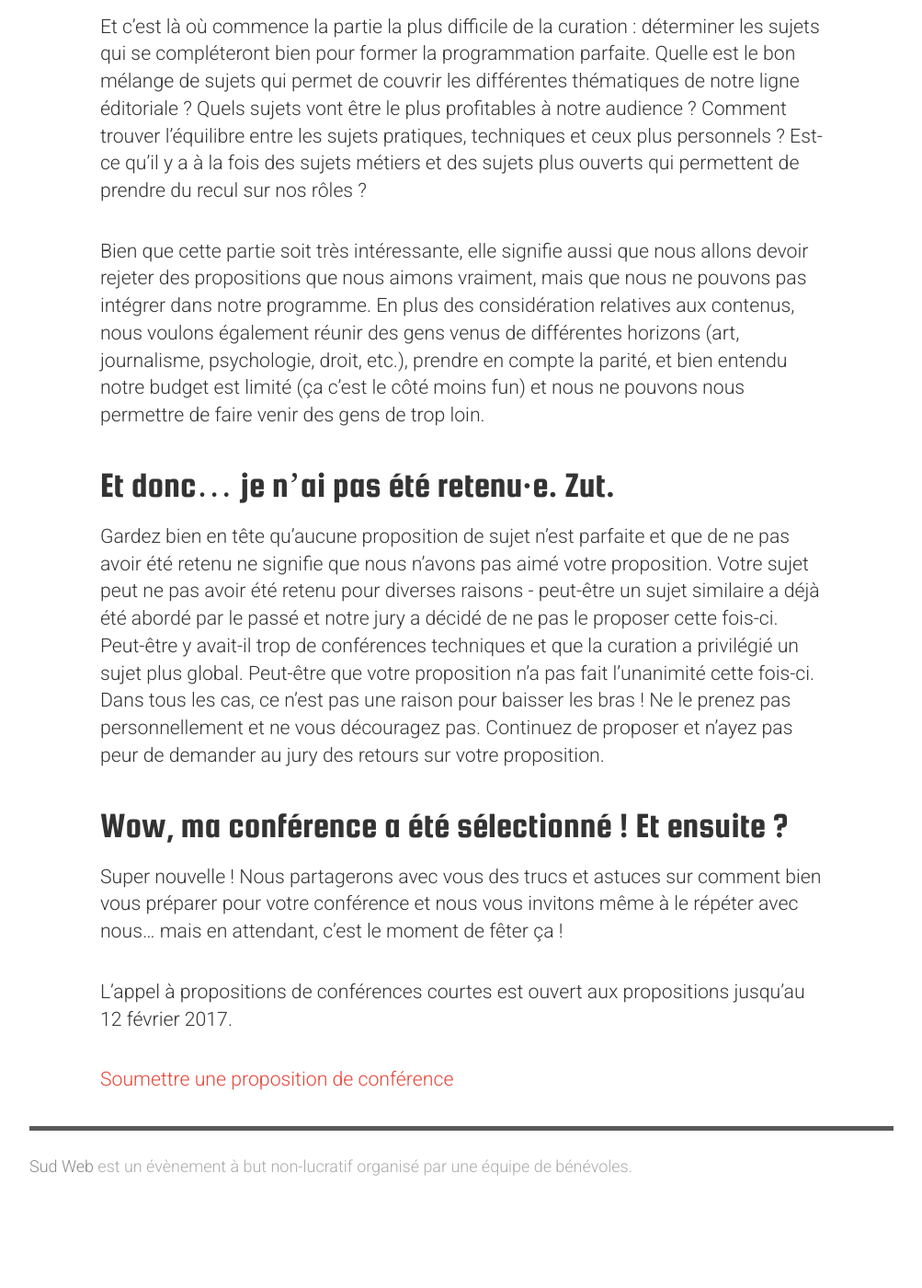
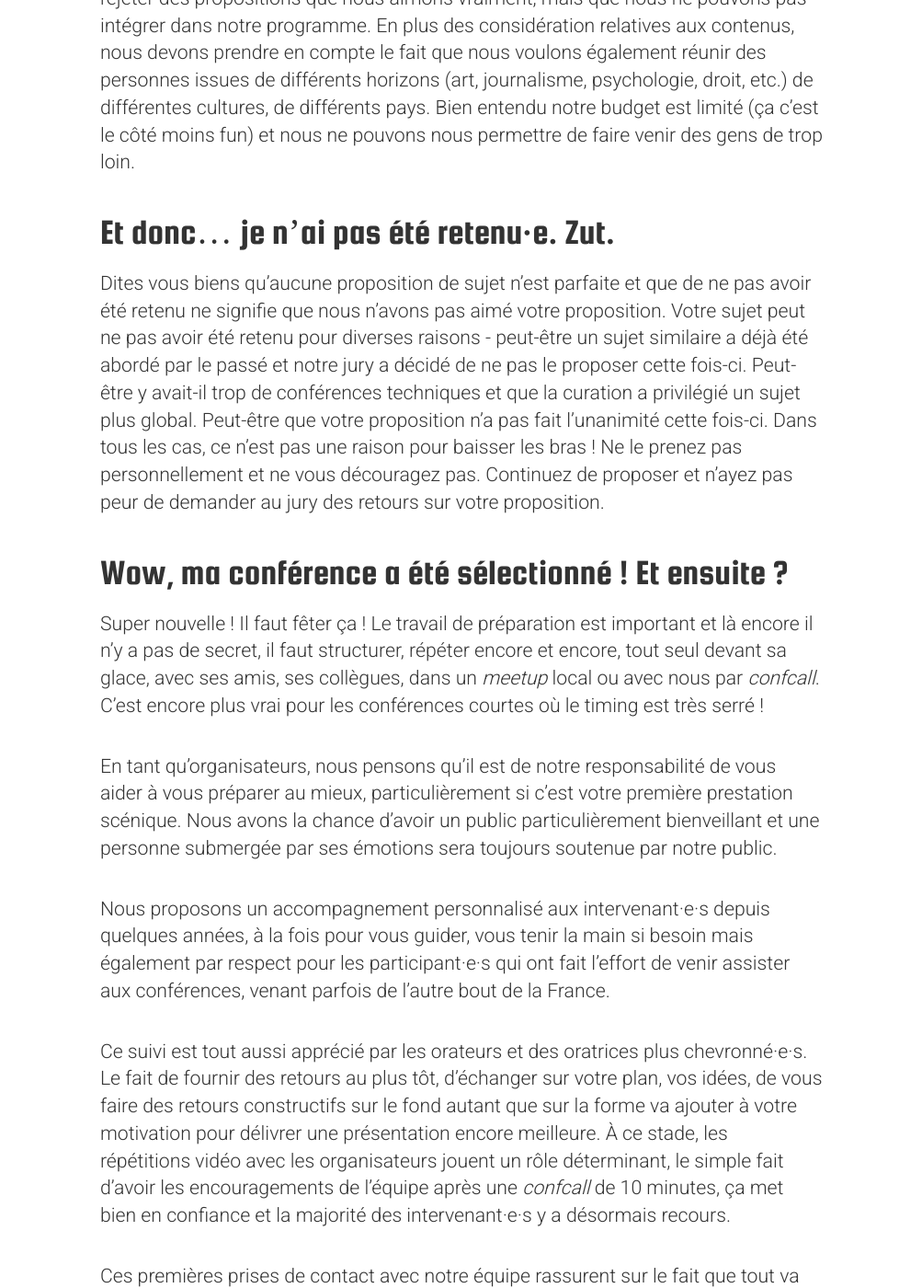
Before and after one commit to sudweb/blog, a Jekyll site: the page built from _posts/2017-01-04-soumettre-une-bonne-proposition-de-sujet-a-une-conference.md, in a window 1280 px wide and 1400 px high, scrolled down 8286 px. Shown: the whole window at 92% size, without its empty margins (138-1141 px from the left). Built offline with Jekyll 4.4.1, drawn with Linux system fonts in a browser that asks for light colours; comment, search, counter and statistics services are not loaded; before the commit the page ends 9596 px from its top, so only the background shows below that; some of the changed text lies outside the part shown.

Commit message:
Corrections

```diff
--- a/_posts/2017-01-04-soumettre-une-bonne-proposition-de-sujet-a-une-conference.md
+++ b/_posts/2017-01-04-soumettre-une-bonne-proposition-de-sujet-a-une-conference.md
@@ -10,17 +10,17 @@
 image: "/assets/images/stefanie.jpg"
 ---
 
-Les événements comme Sud Web ont besoin de bonnes conférences pour combler les attentes du public. Nous sommes actuellement en plein milieu de [l'appel à orateur·rice·s](https://sudweb.fr/2017/appel-a-sujets/), aussi après m'être très inspiré de [l'article de Kristina Schneider de CSSconf EU](http://2014.cssconf.eu/news/how-to-write-a-great-talk-proposal-for-a-tech), je vous propose de passer en revue tous les éléments à considérer pour vous aider à mettre toutes les chances de votre côté pour nous convaincre de vous ajouter au programme.
+Les événements comme Sud Web ont besoin de bonnes conférences pour combler les attentes du public. Nous sommes actuellement en plein milieu de [l'appel à sujets](https://sudweb.fr/2017/appel-a-sujets/), aussi après m'être très inspiré de [l'article de Kristina Schneider de CSSconf EU](http://2014.cssconf.eu/news/how-to-write-a-great-talk-proposal-for-a-tech), je vous propose de passer en revue tous les éléments à considérer pour vous aider à mettre toutes les chances de votre côté pour nous convaincre de vous ajouter au programme.
 
 {% include figure.html name="stefanie.jpg" caption="Stefanie Posavec à Sud Web 2016" %}
 
-Vous avez regardé un nombre incalculable de présentations en ligne. Vous avez écrit un ou plusieurs billets de blog. Vous êtes allé(e) à un meetup local et vous y avez même peut-être donné une présentation. Vous êtes allé(e) à des conférences, vous avez observé les gens partager leurs connaissances, leurs histoires (ou leurs échecs) sur scène — et vous vous dites : c'est moi qui devrais être là ! J'ai des choses à dire !
+Vous avez regardé un nombre incalculable de présentations en ligne. Vous avez écrit un ou plusieurs billets de blog. Vous êtes allé·e à un meetup local et vous y avez même peut-être donné une présentation. Vous êtes allé·e à des conférences, vous avez observé les gens partager leurs connaissances, leurs histoires (ou leurs échecs) sur scène — et vous vous dites : c'est moi qui devrais être là ! J'ai des choses à dire !
 
-C'est aussi ce que nous pensons ! A Sud Web, nous aimons les nouvelles têtes, les sujets différents qui parlent d'humains, d'expérience, de pratique. C'est pourquoi vous pouvez vous lancer et nous allons vous aider ! Après 6 éditions, nous sommes bien placés pour vous dire comment écrire une proposition de sujet convaincante qui vous aidera à briguer les scènes des grandes conférences.
+C'est aussi ce que nous pensons ! Il est temps de commencer à préparer vos sujets pour les conférences qui arrivent. Après six éditions, nous sommes bien placés pour vous dire comment écrire une proposition de sujet convaincante qui vous aidera à briguer les scènes des grandes conférences.
 
 ## Choisissez bien votre sujet
 
-Vous avez trouvé une conférence spécialisée dans votre domaine qui recherche des personnes avec vos connaissances. Vous avez appris quelque chose d'utile lors de votre dernier projet, vous avez passé du temps à faire des recherches et à comparer les nouvelles méthodes pour résoudre un problème ou vous avez simplement codé une démo marrante bien barrée. Et malgré cela vous ne savez toujours pas très bien comment dégager un sujet à partir de ce que vous savez.
+Vous avez trouvé une conférence spécialisée dans votre domaine qui recherche des personnes avec vos connaissances. Vous avez appris quelque chose d'utile lors de votre dernier projet, vous avez passé du temps à faire des recherches et à comparer de nouvelles méthodes pour résoudre un problème ou vous avez simplement codé une démo marrante et bien barrée. Et malgré cela vous ne savez toujours pas très bien comment dégager un sujet à partir de ce que vous savez.
 
 Essayez de vous mettre dans la peau d'un participant et demandez vous :
 
@@ -39,69 +39,65 @@
 
 Il est difficile de savoir si votre sujet sera bien adapté au temps prévu et comment l'audience réagira à votre propos. Il n'y a qu'une solution pour cela : allez à des événements et demandez leur ressenti aux personnes présentes. Assistez à des conférences, demandez leur avis aux oratrices et aux orateurs que vous croiserez et commencez à faire vous-même des présentations dans les événements locaux.
 
-## Regarder des conférences en ligne
+## Regardez des conférences en ligne
 
 Si vous ne pouvez pas vous rendre à une conférence ou qu'il n'y a pas d'événements dans votre région : regardez des conférences en ligne. Il y a de super conférences données par des gens géniaux que vous pourrez retrouver en ligne, souvent [gratuitement](https://vimeo.com/sudweb). Vous apprendrez à aborder un sujet avec des approches et des angles différents et cela vous donnera des idées sur comment vous pourriez raconter _votre_ histoire.
 
 ## Demandez aux organisateurs
 
-Si vous n'êtes toujours pas sûr·e de comment cadrer votre sujet, envoyez un tweet ou un email aux organisateurs : "Hé, j'aimerais parler de tel sujet à votre conférence et je voudrais m'assurer que vous jugez que c'est intéressant pour votre audience." Si votre sujet a besoin de quelques ajustements, s'il est trop spécifique ou trop généraliste ou simplement ne convient pas, les organisateurs vous le feront savoir. Bonus : en prenant contact avec eux, vous faites la démonstration que ça vous tient à cœur.
+Si vous n'êtes toujours pas sûr·e de comment cadrer votre sujet, envoyez un tweet ou un email aux organisateurs : _"Hé, j'aimerais parler de tel sujet à votre conférence et je voudrais m'assurer que vous jugez que c'est intéressant pour votre audience."_ Si votre sujet a besoin de quelques ajustements, s'il est trop spécifique ou trop généraliste ou simplement ne convient pas, les organisateurs vous le feront savoir. Bonus : en prenant contact avec eux, vous faites la démonstration que ça vous tient à cœur.
 
-## Traduire votre sujet en un titre et une description
+## Traduisez votre sujet en un titre et une description
 
 OK, maintenant vous savez de quoi vous voulez parler. Prochaine étape : traduire tout ça en une description courte et percutante. Un résumé qui sort du lot et qui convainc le jury que non seulement votre sujet c'est du solide, mais qu'il va informer, amuser voire même étonner les participants !
 
 > Lorsque vous rédigez une proposition de sujet, vous essayez de convaincre des gens de passer 30 minutes à vous écouter - [Sarah Mei](http://www.sarahmei.com/blog/2014/04/07/what-your-conference-proposal-is-missing/)
 
-_À Sud Web, nous faisons des 20 minutes et des 5 minutes, [ce dernier format est un vrai challenge](https://vimeo.com/album/3731396), à la fois court à présenter et long à préparer : il s'agit de présenter une idée qui pourra faire office de réflexion le lendemain en atelier ou lundi lors du retour au bureau._
-
 ## Les choses à faire :
 
 * Répondre aux questions de base : de quoi parle votre conférence ? À qui est-elle destinée (experts, débutants…) ? Que vont apprendre les personnes présentes ?
 * Facilitez la catégorisation de votre sujet : employez des mots qui vont permettre de caser facilement votre talk dans une catégorie, par exemple pour Sud Web : projet, design, culture, retour d'expérience, développement personnel, etc.
-* Utilisez des mots et des phrases qui sortent du lot : spécialement dans le cas où le vote des sujets se fait à l'aveugle (le jury ne verra pas votre nom), votre sujet sera abordé de cette façon : "Vous avez lu `Sprint review en marinière` ? Ça a l'air marrant !" Grâce à une approche légèrement décalée et un choix de mots inhabituels, vous faites preuve d'humour et vous rendez votre proposition tout de suite mémorable.
+* Utilisez des mots et des phrases qui sortent du lot : spécialement dans le cas où le vote des sujets se fait à l'aveugle (le jury ne voit pas votre nom lors de la première lecture), votre sujet sera abordé de cette façon : _"Vous avez lu `Sprint review en marinière` ? Ça a l'air marrant !"_ Grâce à une approche légèrement décalée et un choix de mots inhabituels, vous faites preuve d'humour et vous rendez votre proposition tout de suite mémorable.
 * Soyez interdisciplinaire et proposez un angle original : en 2016 le sujet de Marion Lambert sur [le web dans le monde agricole](https://vimeo.com/170005231) s'est détaché du lot, nous étions curieux de la relation entre ces deux domaines.
-* Faites le show : précisez que vous allez utiliser des démos super cool, que vous avez des exemples sensationnels, de chouettes slides, [ou une guitare !](https://vimeo.com/album/3731396/video/136425050).
-* Montrez votre enthousiasme : au final, le jury recherche le talk qui va faire applaudir les participants. Si vous êtes passionné(e) par votre sujet, vous allez sûrement transmettre cette passion aux personnes présentes.
-* Relisez bien ! Appliquez-vous dans la rédaction et évitez les négligences et les fautes. C'est comme quand vous postulez pour un job, les fautes et les maladresses vous reléguerons en bas de la pile, voire vous élimineront. Le truc simple qui marche bien : demandez à un ami de vous relire.
-* Faites justement appel à un ou des amis : que ce soit pour vous relire (comme écrit ci-dessus) mais également pour savoir si votre proposition est compréhensible. Nous avons parfois des sujets proposés qui semblent intéressants mais dont la description est on ne peut plus "cryptique".
+* Faites le show : précisez que vous allez utiliser des démos super cool — [avec une guitare !](https://vimeo.com/album/3731396/video/136425050) — que vous avez des exemples sensationnels, de chouettes slides.
+* Montrez votre enthousiasme : au final, le jury recherche le talk qui va faire applaudir les participants. Si vous êtes passionné·e par votre sujet, vous allez sûrement transmettre cette passion aux personnes présentes.
+* Relisez bien ! Appliquez-vous dans la rédaction et évitez les négligences et les fautes. C'est comme quand vous postulez pour un job, les fautes et les maladresses vous reléguerons en bas de la pile, voire vous élimineront. Le truc simple qui marche bien : demandez à un ami de vous relire. Ça vous permettra de tester également que votre proposition est comprehensible de tous.
 * Voyez grand — essayez de repenser votre sujet à plus grande échelle : quelle est la pertinence de votre sujet pour l'ensemble de la communauté ? En quoi est-ce bénéfique et responsabilisant pour les autres ? Comment les choses étaient-elles gérées avant, maintenant et que pourrait-il se passer dans le futur ?
 
-> Je ne veux pas savoir à quel point votre présentation sera excellente. Quel est votre point de vue ? Donnez-moi un avant-goût. Je veux le plat, pas le menu — [Noah Slater](https://twitter.com/nslater/status/464137432183869440)
+> Je ne veux pas savoir à quel point votre présentation sera excellente. Quel est votre point de vue ? Donnez-moi un avant-goût. Je veux le plat de résistance, pas le menu — [Noah Slater](https://twitter.com/nslater/status/464137432183869440)
 
-Il y a également un certain nombre de choses que vous devriez éviter :
+Il y a également un certain nombre de choses que vous devriez éviter.
 
-## Les choses à ne pas faire :
+## Les choses à ne pas faire
 
 * Ne laissez pas traîner des mots qui vont tempérer votre message, comme 'peut-être', 'parfois', etc. Ayez confiance en vous !
 * Évitez les affirmations définitives si vous n'avez pas de données pour les appuyer. Ajustez votre propos en conséquence.
 * Ne vous forcez pas à utiliser un ton qui n'est pas le vôtre. Ne faites pas de blagues si ce n'est pas votre truc, à l'inverse ne soyez pas trop académique si vous ne parlez pas ainsi.
 * Ne venez pas vendre votre produit, la plupart des conférences ne sont pas des écrans de pubs et le public n'aime d'ailleurs pas ça. Si vous souhaitez faire un retour d'expérience sur votre société, enthousiasmez l'audience avec vos idées et vos découvertes. Si vous faites ça bien, vous gagnerez par la même occasion le respect et l'intérêt pour votre société.
-* Ne soyez pas offensif ou virulent : avoir une opinion contradictoire c'est bien du moment que vous évitez de manquer de respect aux méthodes, aux outils ou aux approches concurrents.
+* Ne soyez pas offensif ou virulent : avoir une opinion contradictoire c'est bien du moment que vous évitez de manquer de respect aux méthodes, aux outils ou aux approches concurrentes.
 _Préférez montrer que vous connaissez les avantages et les inconvénients des deux solutions et que vous pouvez en parler de manière respectueuse._
 
 ## Mais je ne peux pas faire de conférence parce que…
 
-Il y a une multitudes de raisons qui retiennent les gens de proposer un sujet alors qu'ils ont de bonnes idées à partager. Voici une partie des inquiétudes dont nous avons eu vent et comment nous y avons répondu :
+Il y a une multitudes de raisons qui retiennent les gens de proposer un sujet alors qu'ils ont de bonnes idées à partager. Voici une partie des inquiétudes qu'on nous a confié et comment nous y avons répondu :
 
-> La langue parlée à la conférence n'est pas ma langue maternelle _aka "I don't speak French"_
+> La langue parlée à la conférence n'est pas ma langue maternelle
 
 _Don't worry if you don't speak French, we welcome English talks as well. Our audience mainly understands English, and it's a good way to learn anyway._
 
-Nous acceptons les présentations en français et en anglais. Les premières années, nous assurions  une traduction simultanée et nous nous sommes rendus compte petit à petit qu'une infime partie du public avait vraiment besoin de casque de traduction. Comme dans beaucoup d'autres domaines, l'anglais est la langue par défaut, aussi nous ne voyons aucun inconvénient à proposer un nombre réduit de conférences en anglais. Ne vous inquiétez pas, votre message passera aussi par vos exemples, votre façon d'être, pas besoin de parler français pour cela.
+Nous acceptons les présentations en français et en anglais. Les premières années, nous assurions une traduction simultanée et nous nous sommes rendus compte petit à petit qu'une infime partie du public avait vraiment besoin de casque de traduction. Comme dans beaucoup d'autres domaines, l'anglais est la langue par défaut, aussi nous ne voyons aucun inconvénient à proposer un nombre réduit de conférences en anglais. Ne vous inquiétez pas, votre message passera aussi par vos exemples, votre façon d'être, pas besoin de parler français pour cela.
 
 > Je n'ai jamais pris la parole en public
 
-Et vous n'êtes pas la seule personne dans ce cas ! Tout le monde doit bien commencer un jour. Comme pour tout, la prise de parole s'améliore avec la pratique, cependant il est vraiment possible de faire une bonne conférence du premier coup. Les organisateurs de conférences adorent découvrir de nouveau talents ! Par exemple [Pablo Pernot](https://vimeo.com/37694674), [Agnès Haasser](https://vimeo.com/69882988), [Thibault Jouannic](https://vimeo.com/49449218) et beaucoup d'autres ont présenté leur première conférence à Sud Web et ils ont épaté tout le monde.
+Et vous n'êtes pas la seule personne dans ce cas ! Tout le monde doit bien commencer un jour. Comme pour tout, la prise de parole s'améliore avec la pratique, cependant il est vraiment possible de faire une bonne conférence du premier coup. Les organisateurs de conférences adorent découvrir de nouveau talents ! Par exemple [Pablo Pernot](https://vimeo.com/37694674), [Laetita Phan](https://vimeo.com/137741451), [Thibault Jouannic](https://vimeo.com/49449218) et beaucoup d'autres ont présenté leur première conférence à Sud Web et ils ont épaté tout le monde.
 
 {% include figure.html name="imposter-syndrom.jpg" caption="Le fameux syndrome de l'imposteur" %}
 
 > Je ne suis pas vraiment un expert / une rockstar / une licorne
 
-Si vous avez bien préparé votre intervention, que vous avez passé des heures à faire des recherches sur votre sujet, il est très peu probable que quiconque dans l'audience ait passé autant de temps sur ce même sujet. Soyons honnête, de combien de temps disposez-vous vraiment avec un emploi de temps hyper-chargé pour vous intéresser en profondeur à un sujet qui vous intéresse ? Vous serez l'expert dans la salle sur votre sujet, gardez bien ça en tête. Et pour ce qui est des licornes : ce sont des créatures mythologiques, elles n'existent pas vraiment :)
-_Fait important à noter : si vous êtes retenu(e), notre équipe vous aidera à préparer et répéter votre sujet._
+Si vous avez bien préparé votre intervention, que vous avez passé des heures à faire des recherches sur votre sujet, il est très peu probable que quiconque dans l'audience ait passé autant de temps sur ce même sujet. Soyons honnête, de combien de temps disposez-vous vraiment avec un emploi de temps hyper-chargé pour vous plonger en profondeur dans un sujet qui vous intéresse ? Vous serez l'expert dans la salle sur votre sujet, gardez cela bien en tête. Et pour ce qui est des licornes : ce sont des créatures mythologiques, elles n'existent pas vraiment :)
 
-## Un coup d'œil en coulisses… que voit un jury de conférence quand il lit les propositions ?
+## Aperçu des coulisses… que voit un jury de conférence quand il lit les propositions ?
 
 L'année dernière Sud Web a reçu 92 propositions de sujets. Cela n'a rien d'exceptionnel, des conférences comme Paris-Web ou Mix-it doivent en recevoir bien plus !
 
@@ -119,17 +115,26 @@
 
 Et c'est là où commence la partie la plus difficile de la curation : déterminer les sujets qui se compléteront bien pour former la programmation parfaite. Quelle est le bon mélange de sujets qui permet de couvrir les différentes thématiques de notre ligne éditoriale ?  Quels sujets vont être le plus profitables à notre audience ? Comment trouver l'équilibre entre les sujets pratiques, techniques et ceux plus personnels ?  Est-ce qu'il y a à la fois des sujets métiers et des sujets plus ouverts qui permettent de prendre du recul sur nos rôles ?
 
-Bien que cette partie soit très intéressante, elle signifie aussi que nous allons devoir rejeter des propositions que nous aimons vraiment, mais que nous ne pouvons pas intégrer dans notre programme. En plus des considération relatives aux contenus, nous voulons également réunir des gens venus de différentes horizons (art, journalisme, psychologie, droit, etc.), prendre en compte la parité, et bien entendu notre budget est limité (ça c'est le côté moins fun) et nous ne pouvons nous permettre de faire venir des gens de trop loin.
+Bien que cette partie soit très intéressante, elle signifie aussi que nous allons devoir rejeter des propositions que nous aimons vraiment, mais que nous ne pouvons pas intégrer dans notre programme. En plus des considération relatives aux contenus, nous devons prendre en compte le fait que nous voulons également réunir des personnes issues de différents horizons (art, journalisme, psychologie, droit, etc.) de différentes cultures, de différents pays. Bien entendu notre budget est limité (ça c'est le côté moins fun) et nous ne pouvons nous permettre de faire venir des gens de trop loin.
 
 ## Et donc… je n'ai pas été retenu·e. Zut.
 
-Gardez bien en tête qu'aucune proposition de sujet n'est parfaite et que de ne pas avoir été retenu ne signifie que nous n'avons pas aimé votre proposition. Votre sujet peut ne pas avoir été retenu pour diverses raisons - peut-être un sujet similaire a déjà été abordé par le passé et notre jury a décidé de ne pas le proposer cette fois-ci. Peut-être y avait-il trop de conférences techniques et que la curation a privilégié un sujet plus global. Peut-être que votre proposition n'a pas fait l'unanimité cette fois-ci. Dans tous les cas, ce n'est pas une raison pour baisser les bras ! Ne le prenez pas personnellement et ne vous découragez pas. Continuez de proposer et n'ayez pas peur de demander au jury des retours sur votre proposition.
+Dites vous biens qu'aucune proposition de sujet n'est parfaite et que de ne pas avoir été retenu ne signifie que nous n'avons pas aimé votre proposition. Votre sujet peut ne pas avoir été retenu pour diverses raisons - peut-être un sujet similaire a déjà été abordé par le passé et notre jury a décidé de ne pas le proposer cette fois-ci. Peut-être y avait-il trop de conférences techniques et que la curation a privilégié un sujet plus global. Peut-être que votre proposition n'a pas fait l'unanimité cette fois-ci. Dans tous les cas, ce n'est pas une raison pour baisser les bras ! Ne le prenez pas personnellement et ne vous découragez pas. Continuez de proposer et n'ayez pas peur de demander au jury des retours sur votre proposition.
 
 ## Wow, ma conférence a été sélectionné ! Et ensuite ?
 
-Super nouvelle ! Nous partagerons avec vous des trucs et astuces sur comment bien vous préparer pour votre conférence et nous vous invitons même à le répéter avec nous… mais en attendant, c'est le moment de fêter ça !
+Super nouvelle ! Il faut fêter ça ! Le travail de préparation est important et là encore il n'y a pas de secret, il faut structurer, répéter encore et encore, tout seul devant sa glace, avec ses amis, ses collègues, dans un *meetup* local ou avec nous par *confcall*. C'est encore plus vrai pour les conférences courtes où le timing est très serré !
 
-L'appel à propositions de conférences courtes est ouvert aux propositions jusqu'au 12 février 2017.
+En tant qu'organisateurs, nous pensons qu'il est de notre responsabilité de vous aider à vous préparer au mieux, particulièrement si c'est votre première prestation scénique. Nous avons la chance d'avoir un public particulièrement bienveillant et une personne submergée par ses émotions sera toujours soutenue par notre public.
 
-[Soumettre une proposition de conférence](https://sudweb.fr/2017/appel-a-sujets/)
-{: .cta .button-type1 }
+Nous proposons un accompagnement personnalisé aux intervenant·e·s depuis quelques années, à la fois pour vous guider, vous tenir la main si besoin mais également par respect pour les participant·e·s qui ont fait l'effort de venir assister aux conférences, venant parfois de l'autre bout de la France.
+
+Ce suivi est tout aussi apprécié par les orateurs et des oratrices plus chevronné·e·s. Le fait de fournir des retours au plus tôt, d'échanger sur votre plan, vos idées, de vous faire des retours constructifs sur le fond autant que sur la forme va ajouter à votre motivation pour délivrer une présentation encore meilleure. À ce stade, les répétitions vidéo avec les organisateurs jouent un rôle déterminant, le simple fait d'avoir les encouragements de l'équipe après une *confcall* de 10 minutes, ça met bien en confiance et la majorité des intervenant·e·s y a désormais recours.
+
+Ces premières prises de contact avec notre équipe rassurent sur le fait que tout va bien se passer. Cela ne vous empêchera pas d'avoir le trac avant de monter sur scène, mais vous serez beaucoup mieux préparés.
+
+_L'appel à propositions de conférences courtes est ouvert aux propositions jusqu'au 12 février 2017._
+
+<p class="center" style="text-align:center;">
+  <a class="button-type1" href="https://sudweb.fr/2017/appel-a-sujets/" style="color: #fff; text-decoration: none;">Soumettre une proposition de conférence</a>
+</p>
--- a/assets/css/main.scss
+++ b/assets/css/main.scss
@@ -1033,6 +1033,45 @@
 #respond #submit:hover, .button:hover, .wpcf7-submit:hover, #loginform .button-primary:hover { background: #222; }
 .menu li a { position: relative; }
 
+
+.button,.button-type1 {
+    display: inline-block;
+    padding: .5em;
+    border-radius: .25em;
+    box-shadow: 0 0.15em 0 #b87b05;
+    border: 0;
+    outline: 0;
+    background: #f8a912;
+    font-weight: 700;
+    color: #fff;
+    text-decoration: none
+}
+
+.button.cta,.cta.button-type1 {
+    margin: 1em 0;
+    padding: .5em 1.5em
+}
+
+.button:hover,.button-type1:hover,.button:focus,.button-type1:focus {
+    cursor: pointer;
+    -webkit-transform: translateY(0.15em);
+    transform: translateY(0.15em);
+    box-shadow: 0 0 0 #b87b05;
+    background: #ea9c07
+}
+
+.button-type1 {
+    box-shadow: 0 0.15em 0 #b87b05;
+    background: #f8a912;
+    color: #fff
+}
+
+.button-type1:hover,.button-type1:focus {
+    -webkit-transform: translateY(0.15em);
+    transform: translateY(0.15em);
+    box-shadow: 0 0 0 #b87b05;
+    background: #ea9c07
+}
 /*  Gravity Forms (plugin)
 ----------------------------------------------------- */
 .sidebar .widget ul li.gfield, #content .hentry ul li.gfield {
```
